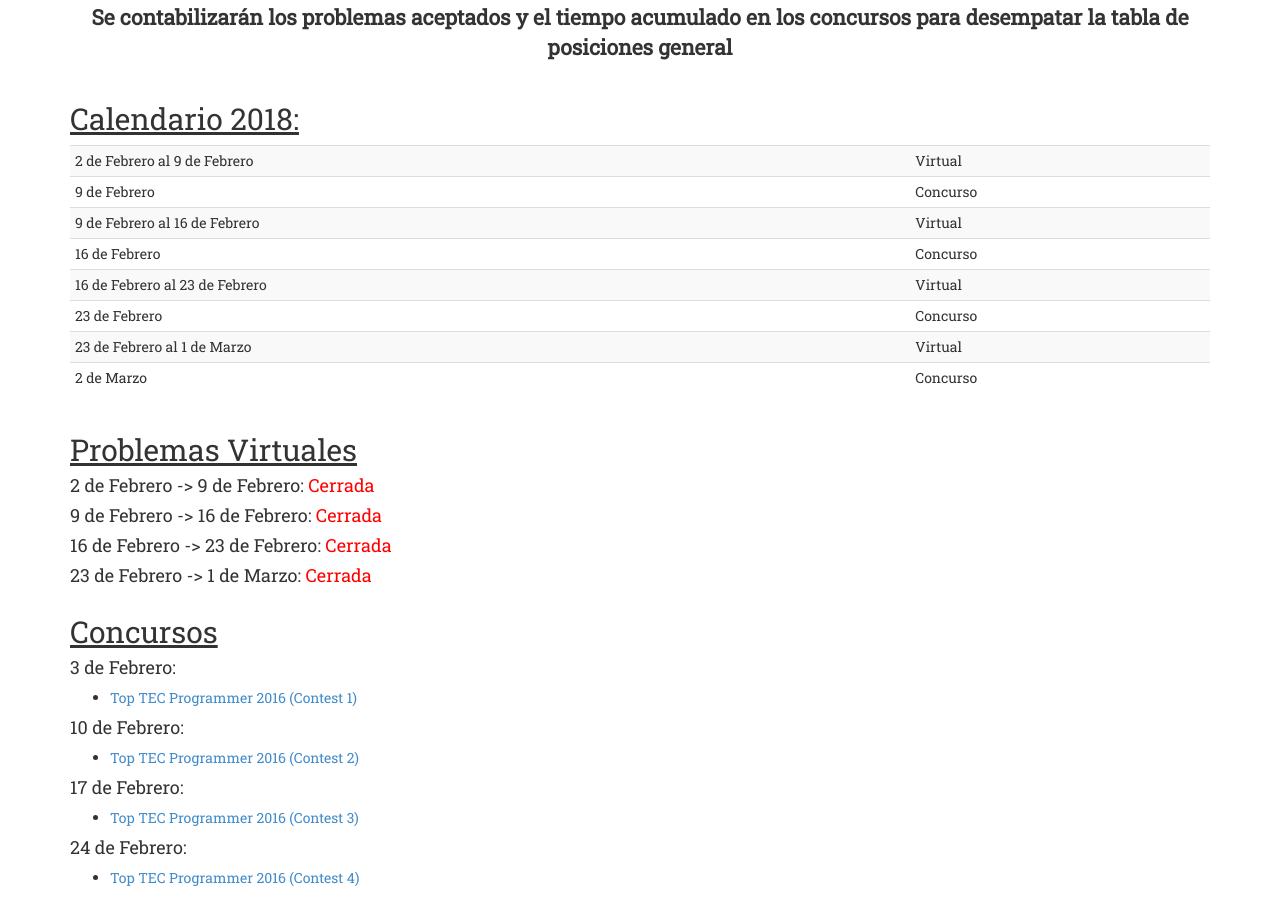
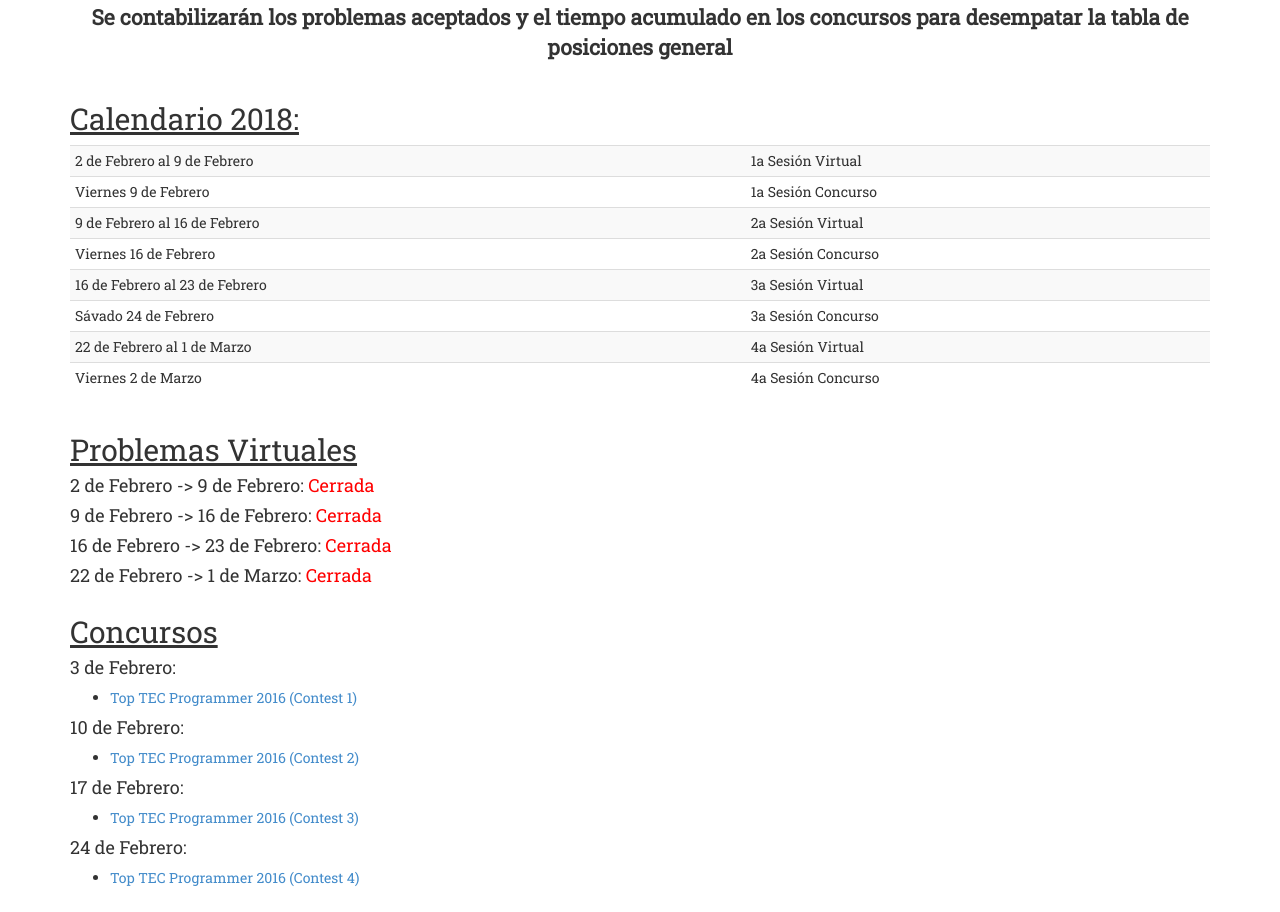
Before and after one commit to acmmty/acmmty.github.io, a plain HTML site: page toptec.html in a window 1280 px wide. Shown: the part 1407-2319 px from the top of the page. Drawn offline with nearby package versions, Linux system fonts and the light colour scheme.

Commit message:
Fixes everything related to calendario

```diff
--- a/toptec.html
+++ b/toptec.html
@@ -103,35 +103,35 @@
             <table class="table table-condensed table-striped">
                 <tr>
                     <td>2 de Febrero al 9 de Febrero</td>
-                    <td>Virtual</td>
+                    <td> 1a Sesión Virtual</td>
                 </tr>
                 <tr>
-                    <td>9 de Febrero</td>
-                    <td>Concurso</td>
+                    <td>Viernes 9 de Febrero</td>
+                    <td>1a Sesión Concurso</td>
                 </tr>
                 <tr>
                     <td>9 de Febrero al 16 de Febrero</td>
-                    <td>Virtual</td>
+                    <td>2a Sesión Virtual</td>
                 </tr>
                 <tr>
-                    <td>16 de Febrero</td>
-                    <td>Concurso</td>
+                    <td>Viernes 16 de Febrero</td>
+                    <td>2a Sesión Concurso</td>
                 </tr>
                 <tr>
                     <td>16 de Febrero al 23 de Febrero</td>
-                    <td>Virtual</td>
+                    <td>3a Sesión Virtual</td>
                 </tr>
                 <tr>
-                    <td>23 de Febrero</td>
-                    <td>Concurso</td>
+                    <td>Sávado 24 de Febrero</td>
+                    <td>3a Sesión Concurso</td>
                 </tr>
                 <tr>
-                    <td>23 de Febrero al 1 de Marzo</td>
-                    <td>Virtual</td>
+                    <td>22 de Febrero al 1 de Marzo</td>
+                    <td>4a Sesión Virtual</td>
                 </tr>
                 <tr>
-                    <td>2 de Marzo</td>
-                    <td>Concurso</td>
+                    <td>Viernes 2 de Marzo</td>
+                    <td>4a Sesión Concurso</td>
                 </tr>
             </table>
         </div>
@@ -141,7 +141,7 @@
                 <h4>2 de Febrero ->  9 de Febrero: <span style="color:red;">Cerrada</span></h4>
                 <h4>9 de Febrero ->  16 de Febrero: <span style="color:red;">Cerrada</span></h4>
                 <h4>16 de Febrero ->  23 de Febrero: <span style="color:red;">Cerrada</span></h4>
-                <h4>23 de Febrero ->  1 de Marzo: <span style="color:red;">Cerrada</span></h4>
+                <h4>22 de Febrero ->  1 de Marzo: <span style="color:red;">Cerrada</span></h4>
         </div>
 
         <div class="featurette" id="contact">
```
